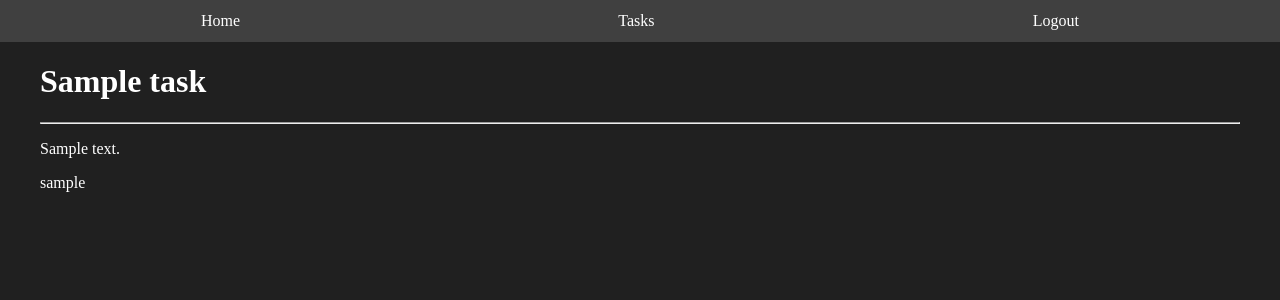
After one commit to daniborja/django-app-init, a Django app: page /tasks/1 in a window 1280 px wide. The commit adds this page. Shown: the top 300 px of the page. Run offline with Django 5.2, Linux system fonts and the light colour scheme; a user stored in the database is signed in; tables that the repository leaves empty hold one stand-in row (values such as "Sample post").

Commit message:
[ADD]: render one task

```diff
--- a/tasks/static/css/main.css
+++ b/tasks/static/css/main.css
@@ -72,3 +72,12 @@ ul {
   text-align: center;
   display: block;
 }
+
+.pointer {
+  cursor: pointer;
+}
+
+.btn-primary {
+  text-transform: uppercase;
+  cursor: pointer;
+}
--- /dev/null
+++ b/tasks/templates/tasks/task.html
@@ -0,0 +1,12 @@
+{% extends 'layouts/task_layout.html' %}
+
+<!-- block is a Keyword & content is a standarized name, but i could be anything -->
+{% block content %}
+
+<h1>{{task.title}}</h1>
+<hr />
+
+<p>{{task.description}}</p>
+<p>{{task.user.username}}</p>
+
+{% endblock %}
--- a/tasks/urls.py
+++ b/tasks/urls.py
@@ -16,5 +16,6 @@ urlpatterns = [
 
     path('tasks/', views.tasks, name='tasks'),
     path('tasks/create', views.create_task, name='create_task'),
+    path('tasks/<int:id>', views.task, name='task'), # URL Params
 
 ]
--- a/tasks/views.py
+++ b/tasks/views.py
@@ -2,6 +2,7 @@ from django.shortcuts import render, redirect
 
 from django.http import HttpResponse
 from django.db import IntegrityError
+from django.shortcuts import get_object_or_404
 
 
 # ## auth
@@ -119,3 +120,11 @@ def create_task(request):
                 'form': TaskForm(),
                 'error': 'Please provide valid data'
             })
+
+
+def task(request, id):
+    # validate that the task belongs to authUser
+    task_db = get_object_or_404(Task, id=id, user_id=request.user.id)
+    return render(request, 'tasks/task.html', {
+        'task': task_db
+    })
```
Also changed, not shown: tasks/templates/tasks/tasks.html (+6 -2 lines).
